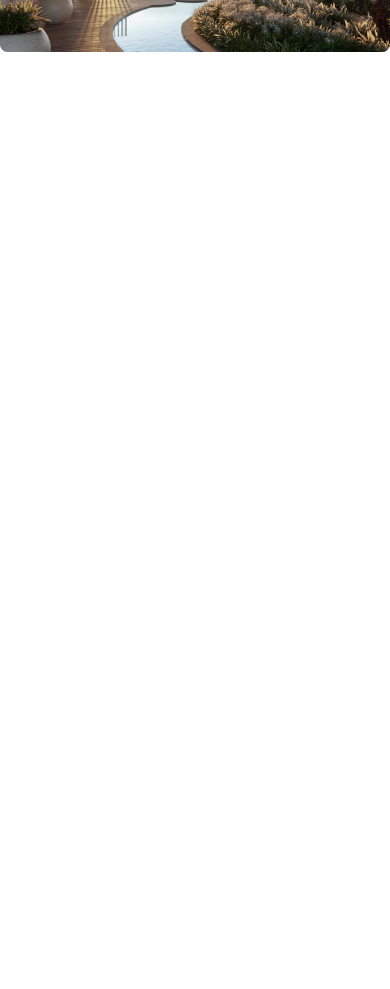
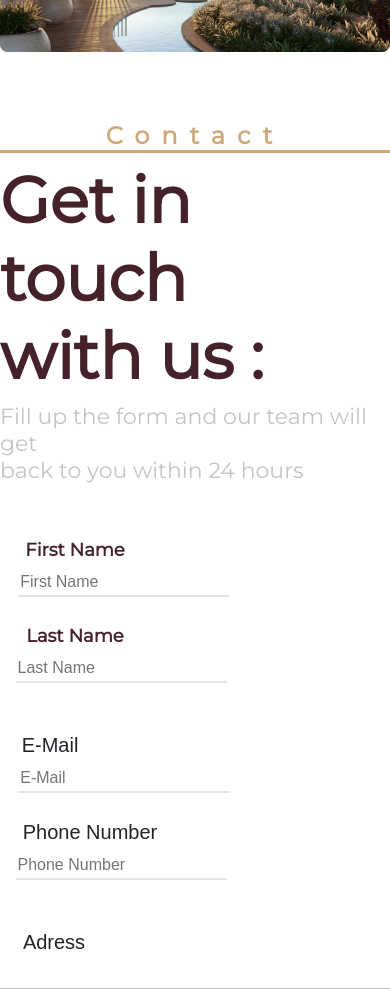
Before and after one commit to Ronwell-Digital/mr-c-residences, a React (Create React App) app: page / in a window 390 px wide. Shown: the part 2100-3089 px from the top of the page. Before the commit the page ends 2202 px from the top, so only its background shows below. Built offline with nearby package versions, Linux system fonts and the light colour scheme.

Commit message:
contact component is created

```diff
--- a/src/App.js
+++ b/src/App.js
@@ -2,12 +2,14 @@ import "./App.css";
 import PaymentTerms from "./Components/Payment Terms/PaymentTerms";
 import Inspiration from "./Components/Inspiration/Inspiration";
 import Gallery from "./Components/Gallery/Gallery";
+import Contact from "./Components/Contact/Contact";
 
 function App() {
   return <div>
     <PaymentTerms/>
     <Inspiration/>
     <Gallery/>
+    <Contact/>
   </div>;
 }
 
--- /dev/null
+++ b/src/Components/Contact/Contact.js
@@ -0,0 +1,46 @@
+import React from "react";
+import '../Contact/Contact.scss';
+
+const Contact = () => {
+  return (
+    <div className="contact">
+        <div className="col-left">
+                <h1 className="contact__title">Contact</h1>
+            <h2>Get in touch <br/> with us :</h2>
+            <p>Fill up the form and our team will get <br/> back to you within 24 hours</p>
+        </div>
+        <div className="col-right">
+            <div className="row1">
+            <div className="box1">
+                <h5>First Name</h5>
+                <input type="text" placeholder="First Name" />
+            </div>
+                <div className="box2">
+                    <h5>Last Name</h5>
+                    <input type="text" placeholder="Last Name" />
+                </div>
+            </div>
+            <div className="row2">
+                <div className="box1">
+                    <h5 id="email">E-Mail</h5>
+                    <input type="text" placeholder="E-Mail" />
+                </div>
+                <div className="box2">
+                    <h5 id="number">Phone Number</h5>
+                    <input type="text" placeholder="Phone Number" />
+                </div>
+            </div>
+            <div className="row3">
+                <h5 id="adress">Adress</h5>
+                <input type="text"/>
+            </div>
+            <div className="row4">
+                <button id="button">Submit</button>
+            </div>
+        </div>
+
+    </div>
+  );
+};
+
+export default Contact;
--- /dev/null
+++ b/src/Components/Contact/Contact.scss
@@ -0,0 +1,186 @@
+
+
+
+
+.contact {
+  display: flex;
+  justify-content: center;
+  align-items: center;
+  margin-top: 5%;
+  .col-left {
+    margin-bottom: 10%;
+  }
+   .col-left h2 {
+     font-family: Montserrat;
+     font-style: normal;
+     font-weight: bold;
+     font-size: 64px;
+     line-height: 78px;
+     color: #452129;
+   }
+  .col-left p {
+    font-family: Montserrat;
+    font-style: normal;
+    font-weight: normal;
+    font-size: 22px;
+    line-height: 27px;
+    color: #C4C4C4;
+  }
+  .contact__title {
+    font-family: 'Montserrat', sans-serif;
+    font-size: 24px;
+    line-height: 29px;
+    letter-spacing: 0.5em;
+    text-align: center;
+    font-weight: 700;
+    color: #CFA87A;
+    border-bottom: 3px solid #CFA87A;
+  }
+  .row1 {
+    display: flex;
+    justify-content: center;
+    align-items: center;
+    margin-left: 50px;
+    margin-bottom: 50px;
+    .box1 {
+      margin-right: 50px;
+    }
+    h5 {
+      font-family: Montserrat;
+      font-style: normal;
+      font-weight: 600;
+      font-size: 18px;
+      line-height: 22px;
+      color: #452129;
+    }
+    input {
+      border: none;
+      border-bottom: 2px solid #E5E5E5;
+    }
+    input:focus {
+      outline: none;
+    }
+  }
+  .row2 {
+    display: flex;
+    justify-content: center;
+    align-items: center;
+    margin-left: 50px;
+    margin-bottom: 50px;
+    .box1 {
+      margin-right: 50px;
+    }
+    input {
+      border: none;
+      border-bottom: 2px solid #E5E5E5;
+    }
+    input:focus {
+      outline: none;
+    }
+  }
+  .row3 {
+    display: flex;
+    flex-direction: column;
+    justify-content: center;
+    align-items: center;
+    input {
+      width: 500px;
+      margin-left: 100px;
+    }
+    #adress {
+      margin-right: 330px;
+    }
+  }
+  .row4 {
+    margin-top: 5%;
+    button {
+      width: 237px;
+      height: 55px;
+      background: #CFA87A;
+      box-shadow: 0px 20px 19px -13px rgba(207, 168, 122, 0.4);
+      border-radius: 8px;
+      color: white;
+      border: none;
+      margin-left: 100px;
+    }
+  }
+  input {
+    border: none;
+    border-bottom: 1px solid #C4C4C4;
+  }
+  input:focus {
+    outline: none;
+  }
+}
+
+@media screen and (max-width: 900px){
+  .contact {
+    display: flex;
+    flex-direction: column;
+    .row1 {
+      display: flex;
+      flex-direction: column;
+      .box1 {
+        width: 100%;
+        display: flex;
+        flex-direction: column;
+        justify-content: center;
+        align-items: center;
+        margin-right: 40%;
+        margin-bottom: 5%;
+      }
+      .box2 {
+        width: 80%;
+        display: flex;
+        flex-direction: column;
+        justify-content: center;
+        align-items: center;
+        margin-right: 40%;
+      }
+    }
+    .row2 {
+      display: flex;
+      flex-direction: column;
+      .box1 {
+        width: 100%;
+        display: flex;
+        flex-direction: column;
+        justify-content: center;
+        align-items: center;
+        margin-right: 40%;
+        margin-bottom: 5%;
+      }
+      .box2 {
+        width: 80%;
+        display: flex;
+        flex-direction: column;
+        justify-content: center;
+        align-items: center;
+        margin-right: 40%;
+      }
+    }
+    .row3 {
+      display: flex;
+      flex-direction: column;
+    }
+    input {
+      margin-left: 5%;
+    }
+  }
+  #adress {
+    margin-left: 8%;
+  }
+  #button {
+    margin-left: 25%;
+    margin-bottom: 5%;
+  }
+  h5 {
+    margin-left: -70px;
+  }
+  #email {
+    margin-left: -120px;
+  }
+  #number {
+    margin-left: -40px;
+  }
+}
```
